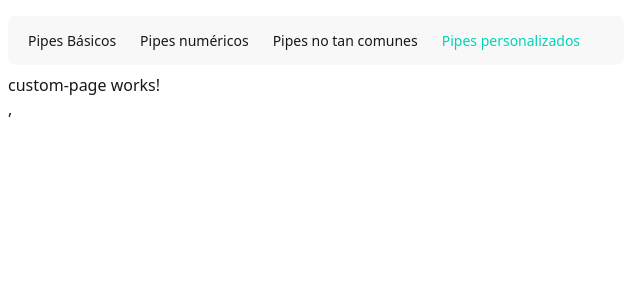
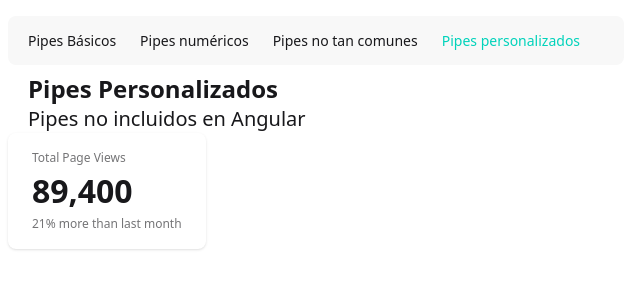
Before and after one commit to rafafuentesz/05-pipes-app, an Angular app: page /custom in a window 1280 px wide. Shown: the top 300 px of the page, without its empty margins (0-640 px from the left). Built offline with nearby package versions, Linux system fonts and the light colour scheme.

Commit message:
custom page creation

```diff
--- a/src/app/pages/custom-page/custom-page.component.html
+++ b/src/app/pages/custom-page/custom-page.component.html
@@ -1 +1,12 @@
-<p>custom-page works!</p>,
+<section class="mx-5">
+  <h1 class="text-2xl font-bold">Pipes Personalizados</h1>
+  <h3 class="text-xl">Pipes no incluidos en Angular</h3>
+</section>
+
+<div class="stats shadow">
+  <div class="stat">
+    <div class="stat-title">Total Page Views</div>
+    <div class="stat-value">89,400</div>
+    <div class="stat-desc">21% more than last month</div>
+  </div>
+</div>
```
